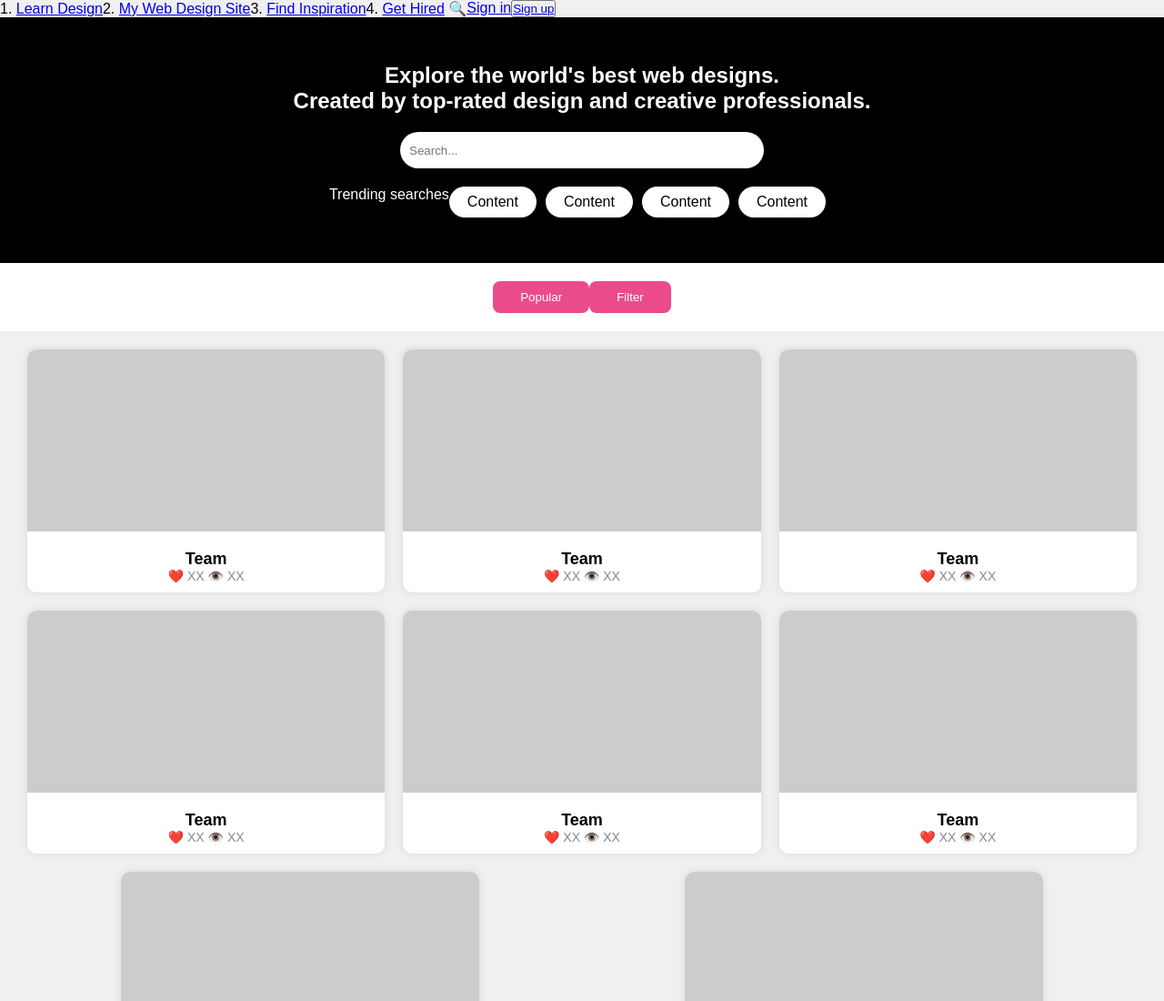
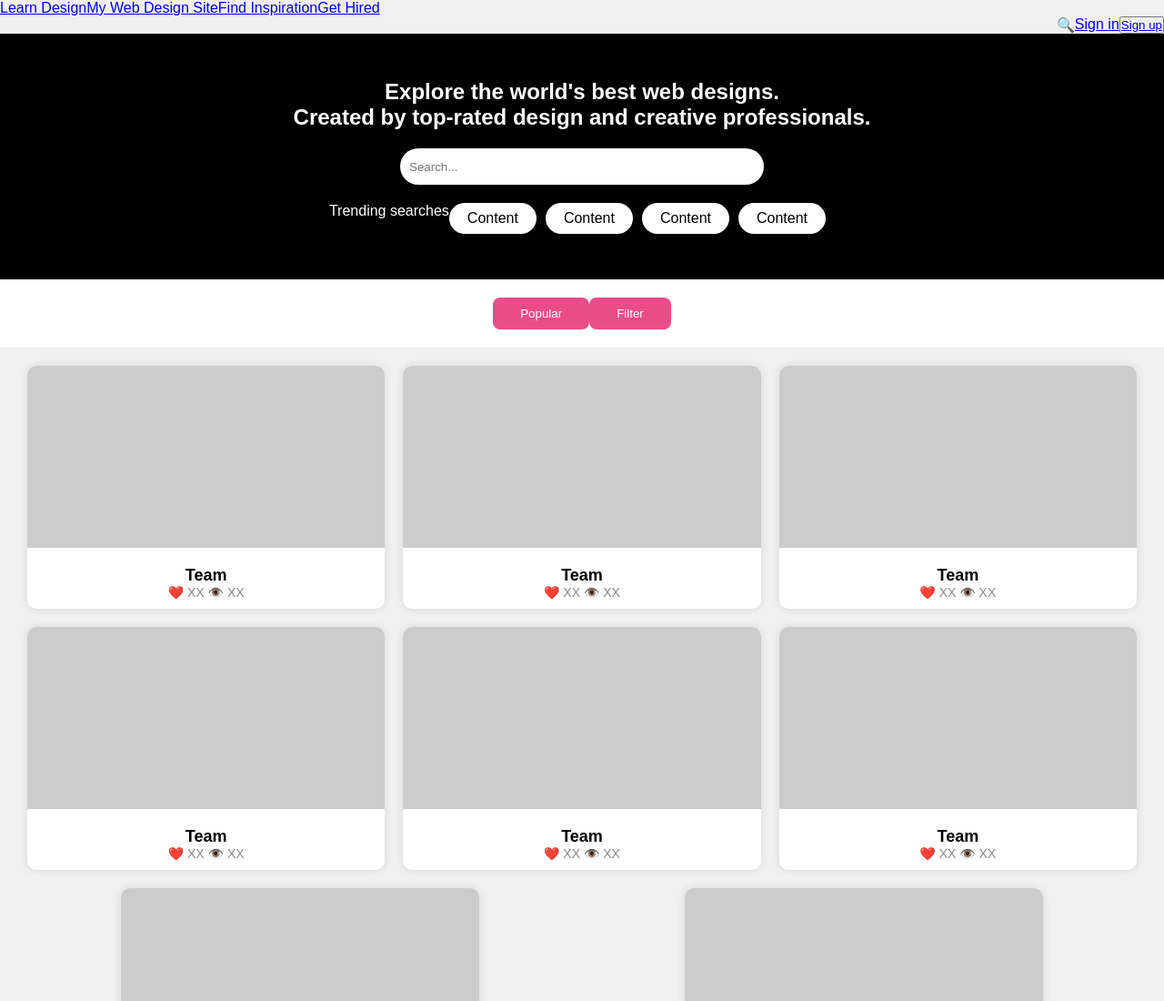
Before and after one commit to wolfvain305/js-FlexBox-Lab, a plain HTML site: page index.html in a window 1280 px wide. Shown: the top 1100 px of the page at 91% size. Drawn offline with Linux system fonts and the light colour scheme.

Commit message:
more work on the nav

```diff
--- a/css/style.css
+++ b/css/style.css
@@ -1,4 +1,3 @@
-/* Reset and basic styling */
 * {
   box-sizing: border-box;
   margin: 0;
@@ -14,18 +13,23 @@ header {
   background-color: #333;
   padding: 10px 0;
 }
-
-#destinations {
-  display: inline-flex;
+nav {
+  #destinations {
+  list-style-type: none;
+  padding: 0;
+  margin: 0;
+  display: flex;
   justify-content: flex-start;
-  list-style-type: row;
 }
 
-#actions {
-  display: inline-flex;
-  justify-content: flex-end;
-  list-style-type: row;
+  #actions {
+  display: flex;
+  justify-content: right;
+  list-style-type: none;
+  padding: 20;
 }
+}
+
 
  nav ul li {
   display: inline;
```
